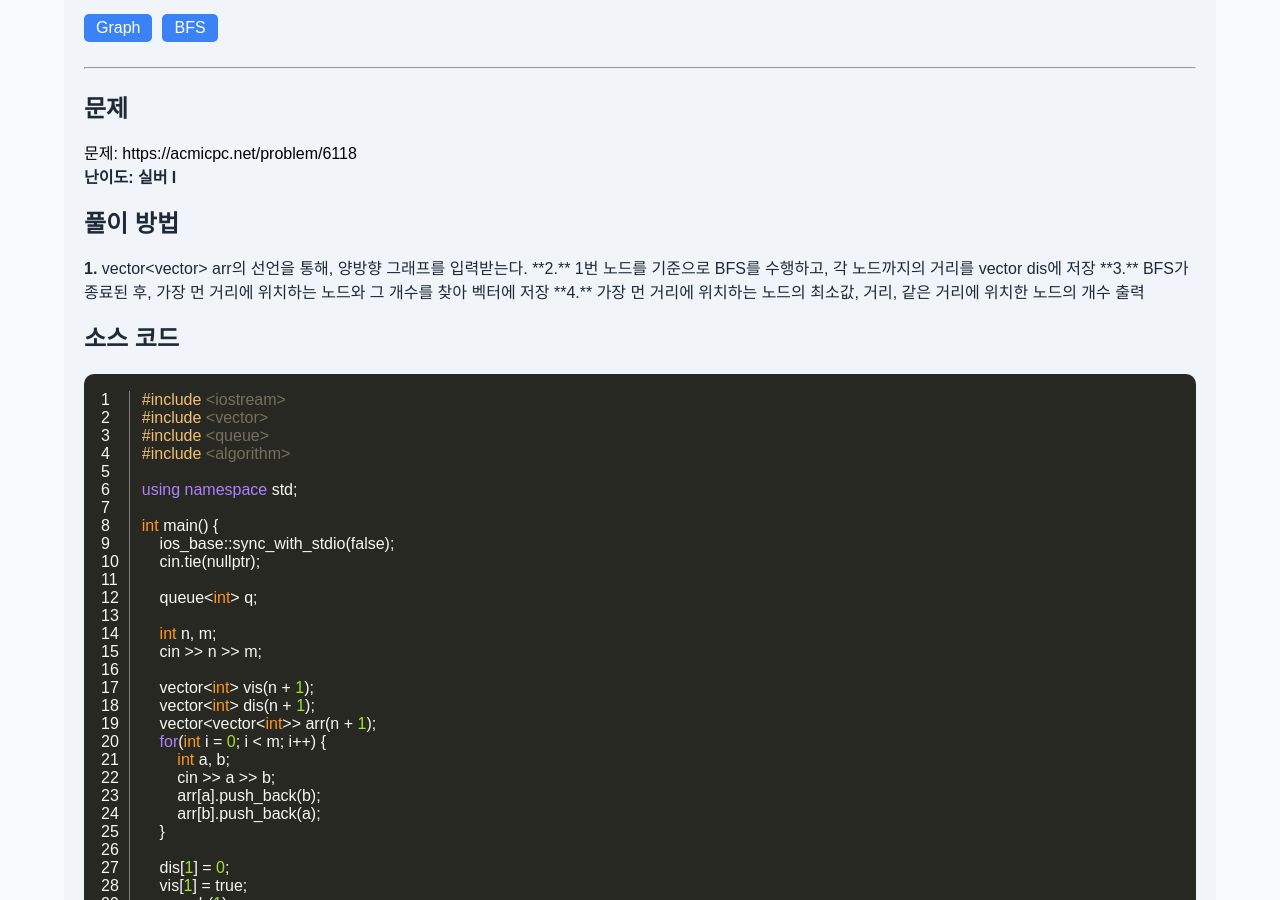
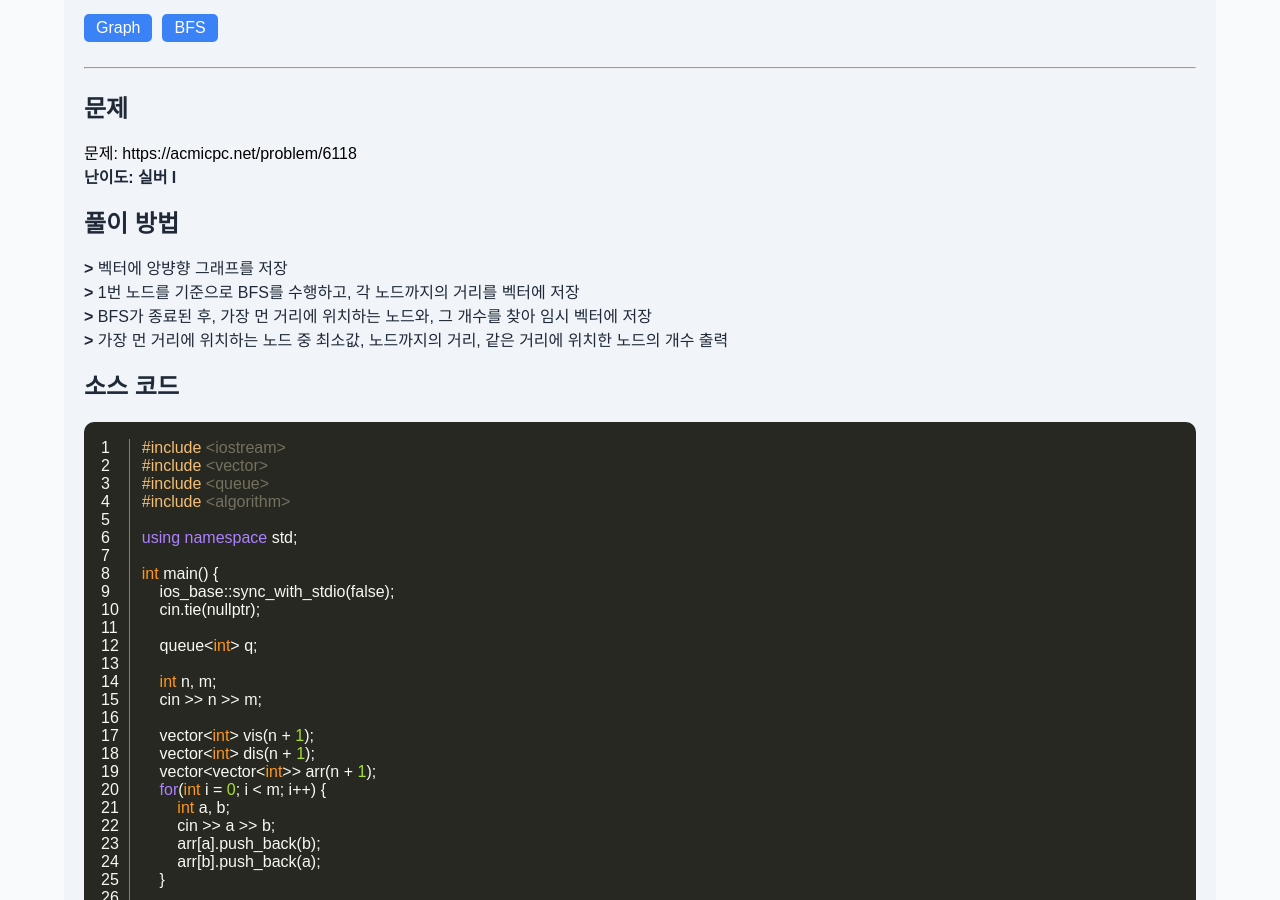
Before and after one commit to minsk601/minsk601.github.io, a Jekyll site: the page built from _posts/2025-08-28-PS-BOJ6118.markdown, in a window 1280 px wide and 900 px high, scrolled down 302 px. Built offline with Jekyll 4.4.1, drawn with Linux system fonts in a browser that asks for light colours; some web fonts are replaced; comment, search, counter and statistics services are not loaded.

Commit message:
Add | BOJ6118

```diff
--- a/_posts/2025-08-28-PS-BOJ6118.markdown
+++ b/_posts/2025-08-28-PS-BOJ6118.markdown
@@ -13,10 +13,10 @@ tags: [Graph, BFS]
 
 # 풀이 방법
 
-**1.** vector<vector<int>> arr의 선언을 통해, 양방향 그래프를 입력받는다.
-**2.** 1번 노드를 기준으로 BFS를 수행하고, 각 노드까지의 거리를 vector<int> dis에 저장
-**3.** BFS가 종료된 후, 가장 먼 거리에 위치하는 노드와 그 개수를 찾아 벡터에 저장
-**4.** 가장 먼 거리에 위치하는 노드의 최소값, 거리, 같은 거리에 위치한 노드의 개수 출력
+**>** 벡터에 앙뱡향 그래프를 저장
+**>** 1번 노드를 기준으로 BFS를 수행하고, 각 노드까지의 거리를 벡터에 저장
+**>** BFS가 종료된 후, 가장 먼 거리에 위치하는 노드와, 그 개수를 찾아 임시 벡터에 저장
+**>** 가장 먼 거리에 위치하는 노드 중 최소값, 노드까지의 거리, 같은 거리에 위치한 노드의 개수 출력
 
 # 소스 코드
 
```
